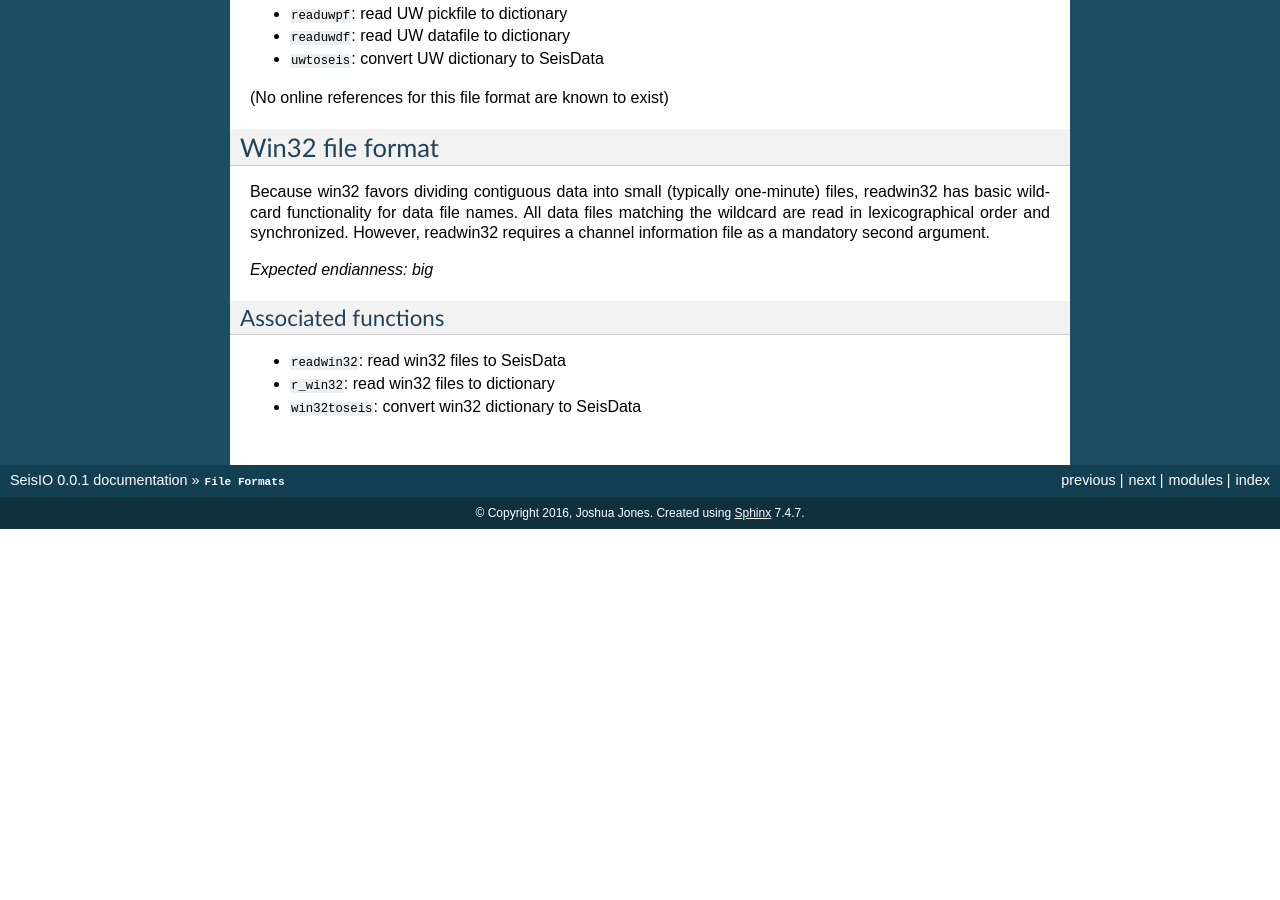
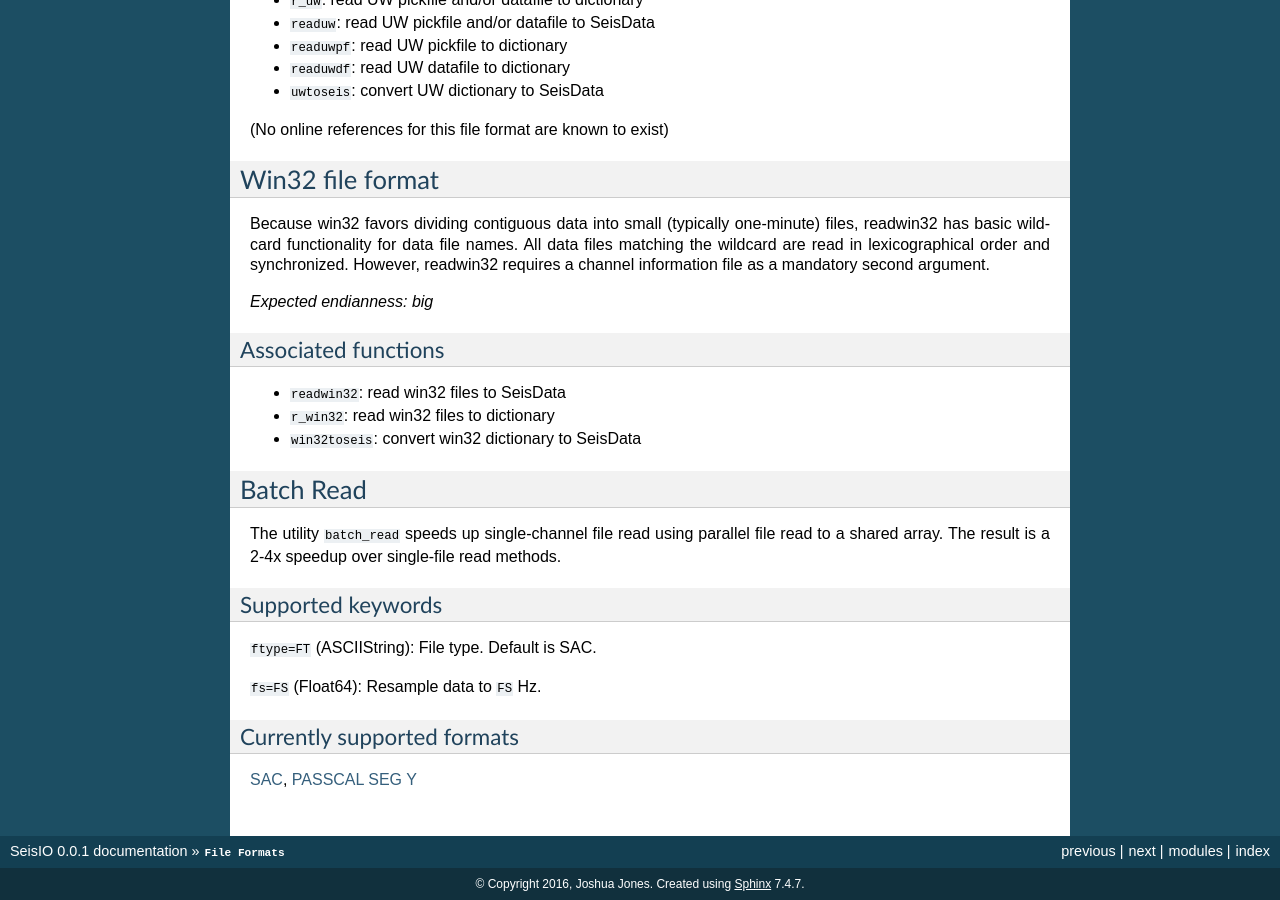
Before and after one commit to jpjones76/SeisIO.jl, a Sphinx documentation site: the page built from docs/src/fileformats.rst, in a window 1280 px wide and 900 px high, scrolled down 1864 px. Built offline with Sphinx 7.4.7, drawn with Linux system fonts in a browser that asks for light colours; before the commit the page ends 2393 px from its top, so only the background shows below that; some of the changed text lies outside the part shown.

Commit message:
batch_read documented
Former-commit-id: 23665e0e2b7471c89effb3554c0273e108697464
Former-commit-id: a15e6a9cef4479a6fdfa04f117ba5632388826d0

```diff
--- a/docs/src/fileformats.rst
+++ b/docs/src/fileformats.rst
@@ -11,14 +11,16 @@
 
 * :ref:`mini-SEED <mseed>`: `SEED <https://www.fdsn.org/seed_manual/SEEDManual_V2.4.pdf>`_ has become a worldwide standard for seismic data archival; mini-SEED archives are special SEED volumes that contain only data records.
 
-* :ref:`SAC <sac1>`: `SAC <https://ds.iris.edu/files/sac-manual/manual/file_format.html>`_ is a popular seismic data standard, very easy to use, developed at Lawrence Livermore National Laboratory.
+* :ref:`SAC <sac1>`:sup:`(a)`: `SAC <https://ds.iris.edu/files/sac-manual/manual/file_format.html>`_ is a popular seismic data standard, very easy to use, developed at Lawrence Livermore National Laboratory.
 
-* :ref:`SEGY <segy>`: `SEG Y <http://wiki.seg.org/wiki/SEG_Y>`_ is the standard data archival format of the Society for Exploration Geophysicists.
+* :ref:`SEGY <segy>`:sup:`(a)`: `SEG Y <http://wiki.seg.org/wiki/SEG_Y>`_ is the standard data archival format of the Society for Exploration Geophysicists.
 
 * :ref:`UW <uw>`: The University of Washington seismic data format was used from the 1970s through mid-2000s; legacy support is included with SeisIO.
 
 * :ref:`Win32 <win32>`: `WIN <http://eoc.eri.u-tokyo.ac.jp/WIN/Eindex.html>`_ is a seismic data format developed and used by the NIED (National Research Institute for Earth Science and Disaster Prevention), Japan.
 
+
+:sup:`(a)`  Partial support for fast multi-file read with ``batch_read``; see below.
 
 .. _mseed:
 
@@ -144,3 +144,18 @@
 * ``r_win32``: read win32 files to dictionary
 
 * ``win32toseis``: convert win32 dictionary to SeisData
+
+
+Batch Read
+==========
+The utility ``batch_read`` speeds up single-channel file read using parallel file read to a shared array. The result is a 2-4x speedup over single-file read methods.
+
+Supported keywords
+------------------
+``ftype=FT`` (ASCIIString): File type. Default is SAC.
+
+``fs=FS`` (Float64): Resample data to ``FS`` Hz.
+
+Currently supported formats
+---------------------------
+:ref:`SAC <sac1>`, :ref:`PASSCAL SEG Y <segy>`
```
Also changed, not shown: other parts of docs/src/fileformats.rst (+0 -2 lines), 1 other file.
